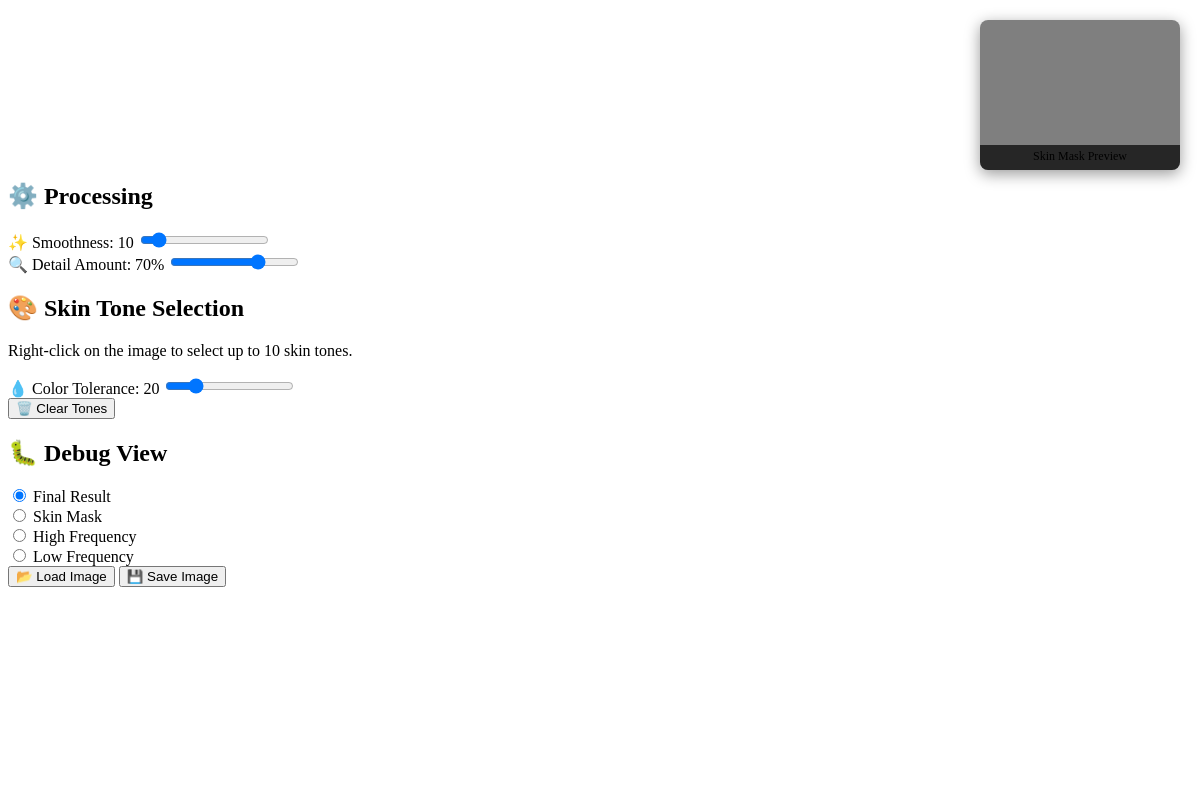
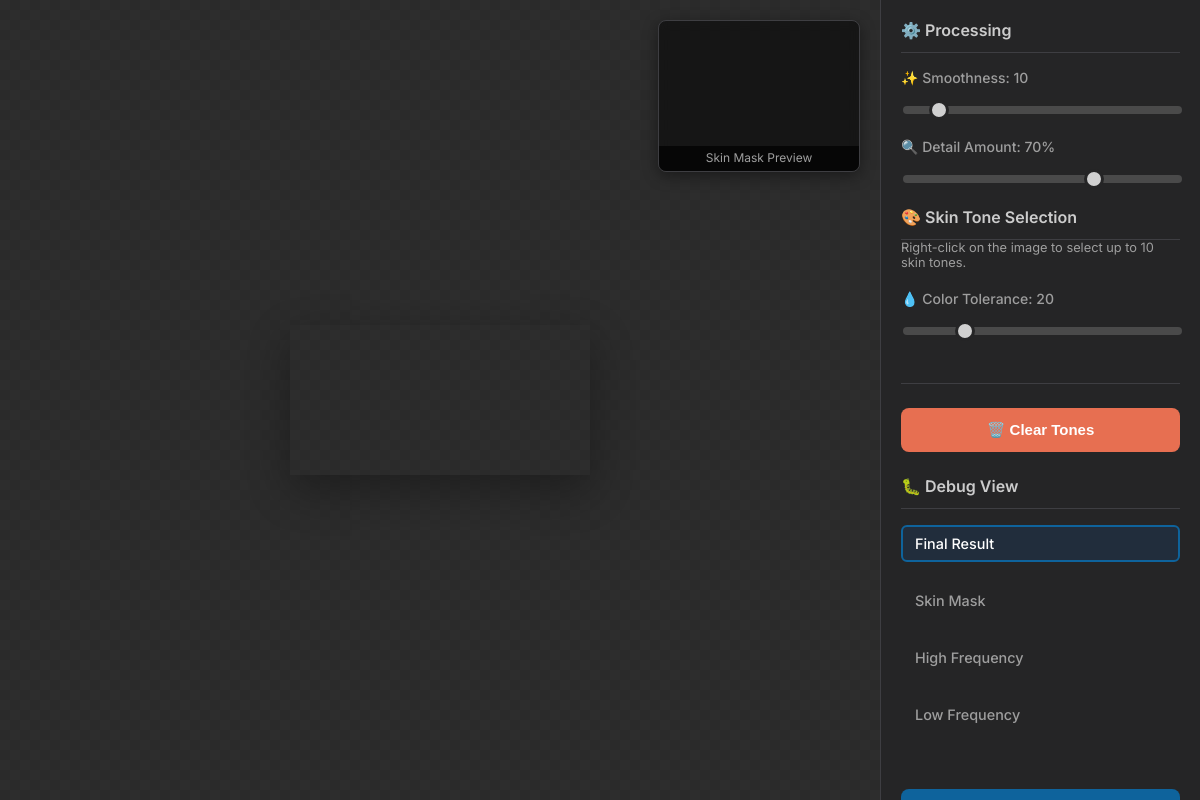
Before and after one commit to EddyKuo/skin-retouch, an Electron app: page index.html in a window 1200 px wide. Drawn offline with Linux system fonts and the light colour scheme.

Commit message:
fix: Correct main layout broken by preview window

```diff
--- a/style.css
+++ b/style.css
@@ -1,3 +1,247 @@
+:root {
+    --font-sans: 'Inter', -apple-system, BlinkMacSystemFont, "Segoe UI", Roboto, Helvetica, Arial, sans-serif;
+    --primary-bg: #1e1e1e;
+    --secondary-bg: #2d2d2d;
+    --controls-bg: #252526;
+    --text-color: #cccccc;
+    --text-muted: #9e9e9e;
+    --accent-color: #0e639c;
+    --accent-hover: #1177bb;
+    --success-color: #2a9d8f;
+    --success-hover: #2ec4b6;
+    --warning-color: #e76f51;
+    --warning-hover: #f4a261;
+    --border-color: #3e3e42;
+    --shadow-color: rgba(0, 0, 0, 0.3);
+    --slider-track: #4a4a4a;
+    --slider-progress: var(--accent-color);
+    --slider-thumb: #d0d0d0;
+    --slider-thumb-hover: #ffffff;
+}
+
+body {
+    font-family: var(--font-sans);
+    display: flex;
+    justify-content: center;
+    align-items: center;
+    height: 100vh;
+    margin: 0;
+    background-color: var(--primary-bg);
+    color: var(--text-color);
+    overflow: hidden;
+}
+
+.main-container {
+    display: flex;
+    width: 100vw;
+    height: 100vh;
+    background-color: var(--secondary-bg);
+}
+
+.canvas-container {
+    flex-grow: 1;
+    display: flex;
+    justify-content: center;
+    align-items: center;
+    padding: 0;
+    overflow: hidden;
+    position: relative;
+    background-image: linear-gradient(45deg, #2a2a2a 25%, transparent 25%),
+                      linear-gradient(-45deg, #2a2a2a 25%, transparent 25%),
+                      linear-gradient(45deg, transparent 75%, #2a2a2a 75%),
+                      linear-gradient(-45deg, transparent 75%, #2a2a2a 75%);
+    background-size: 20px 20px;
+    background-position: 0 0, 0 10px, 10px -10px, -10px 0px;
+}
+
+#gl-canvas {
+    max-width: none;
+    max-height: none;
+    border-radius: 0;
+    border: none;
+    box-shadow: 0 15px 40px var(--shadow-color);
+    cursor: grab;
+}
+
+#gl-canvas:active {
+    cursor: grabbing;
+}
+
+.controls-container {
+    width: 320px;
+    flex-shrink: 0;
+    background-color: var(--controls-bg);
+    padding: 1.25rem; /* Reduced padding */
+    box-sizing: border-box;
+    display: flex;
+    flex-direction: column;
+    border-left: 1px solid var(--border-color);
+    overflow-y: auto;
+}
+
+h2 {
+    display: flex;
+    align-items: center;
+    gap: 0.5rem;
+    margin-top: 0;
+    margin-bottom: 1rem; /* Reduced margin */
+    border-bottom: 1px solid var(--border-color);
+    padding-bottom: 0.75rem; /* Reduced padding */
+    font-weight: 600;
+    font-size: 1rem;
+    color: var(--text-color);
+}
+
+.control-group {
+    margin-bottom: 1.25rem; /* Reduced margin */
+}
+
+.control-group label {
+    display: block;
+    margin-bottom: 0.75rem;
+    font-size: 0.875rem;
+    font-weight: 500;
+    color: var(--text-muted);
+}
+
+.instructions {
+    font-size: 0.8rem;
+    color: var(--text-muted);
+    margin-top: -1rem;
+    margin-bottom: 1.25rem;
+}
+
+.color-swatches {
+    display: flex;
+    flex-wrap: wrap;
+    gap: 10px;
+    margin-bottom: 1.5rem;
+    padding-bottom: 1.5rem;
+    border-bottom: 1px solid var(--border-color);
+}
+
+.swatch {
+    width: 28px;
+    height: 28px;
+    border-radius: 50%;
+    border: 2px solid #fff;
+    box-shadow: 0 2px 5px var(--shadow-color);
+    transition: transform 0.2s;
+}
+.swatch:hover {
+    transform: scale(1.1);
+}
+
+.button-group {
+    display: flex;
+    flex-direction: column;
+    gap: 0.75rem;
+    margin-top: auto;
+    padding-top: 1rem;
+}
+
+button {
+    display: flex;
+    align-items: center;
+    justify-content: center;
+    gap: 0.5rem;
+    padding: 0.8rem 1.25rem;
+    border: none;
+    border-radius: 8px;
+    color: white;
+    cursor: pointer;
+    font-size: 0.9375rem;
+    font-weight: 600;
+    transition: all 0.2s ease;
+}
+
+button:hover {
+    transform: translateY(-2px);
+    box-shadow: 0 4px 10px rgba(0,0,0,0.2);
+}
+
+#load-btn { background-color: var(--accent-color); }
+#load-btn:hover { background-color: var(--accent-hover); }
+#save-btn { background-color: var(--success-color); }
+#save-btn:hover { background-color: var(--success-hover); }
+.button-secondary {
+    background-color: var(--warning-color);
+    margin-bottom: 1.5rem;
+}
+.button-secondary:hover { background-color: var(--warning-hover); }
+
+.radio-group div {
+    margin-bottom: 8px; /* Add some space between options */
+}
+
+.radio-group label {
+    display: inline-block;
+    font-size: 0.9rem;
+    cursor: pointer;
+    padding: 0.5rem 0.75rem;
+    border-radius: 6px;
+    transition: all 0.2s;
+    border: 2px solid transparent; /* Add transparent border for smooth transition */
+    width: 100%;
+    box-sizing: border-box;
+}
+
+.radio-group label:hover {
+    background-color: rgba(255,255,255,0.05);
+}
+
+.radio-group input[type="radio"] {
+    display: none;
+}
+
+.radio-group input[type="radio"]:checked + label {
+    color: white;
+    border-color: var(--accent-color); /* Use accent color for the border */
+    background-color: rgba(0, 123, 255, 0.1); /* Optional: add a subtle background */
+}
+
+input[type="range"] {
+    -webkit-appearance: none;
+    appearance: none;
+    width: 100%;
+    height: 8px;
+    background: var(--slider-track);
+    border-radius: 4px;
+    outline: none;
+}
+input[type="range"]::-webkit-slider-thumb {
+    -webkit-appearance: none;
+    appearance: none;
+    width: 20px;
+    height: 20px;
+    background: var(--slider-thumb);
+    cursor: pointer;
+    border-radius: 50%;
+    border: 3px solid var(--controls-bg);
+    transition: all 0.2s;
+}
+input[type="range"]::-webkit-slider-thumb:hover {
+    background: var(--slider-thumb-hover);
+    transform: scale(1.1);
+}
+
+@media (max-width: 1000px) {
+    .main-container {
+        flex-direction: column;
+    }
+    .controls-container {
+        width: 100%;
+        height: auto;
+        max-height: 50vh;
+        border-left: none;
+        border-top: 1px solid var(--border-color);
+    }
+    .canvas-container {
+        height: auto;
+        flex-grow: 1;
+    }
+}
+
 /* Preview Window Styles */
 .preview-container {
     position: absolute;
@@ -15,6 +259,7 @@
     justify-content: center;
     backdrop-filter: blur(5px);
     box-shadow: 0 4px 15px rgba(0, 0, 0, 0.4);
+    z-index: 10; /* Ensure it floats above the main canvas */
 }
 
 #mask-preview-canvas {
```
